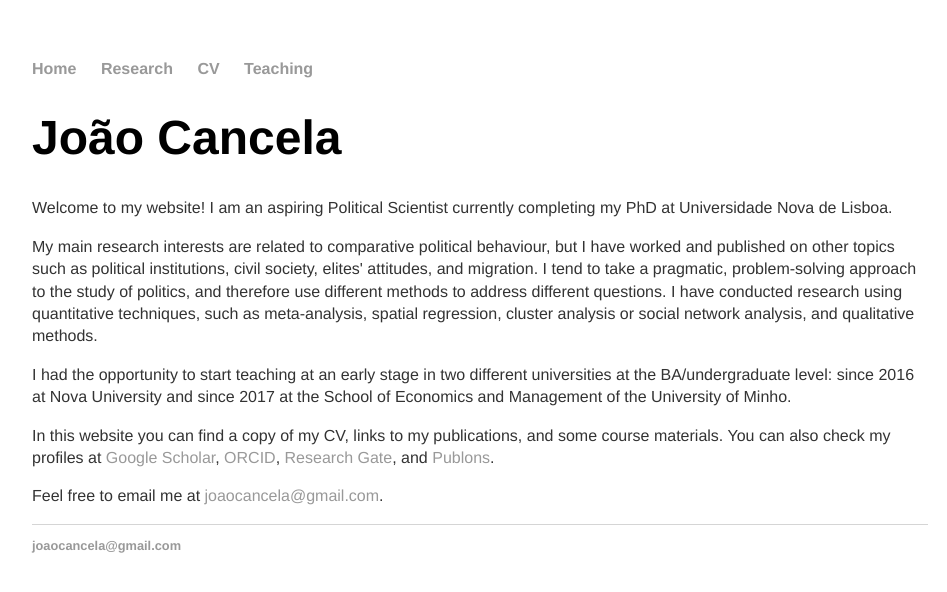
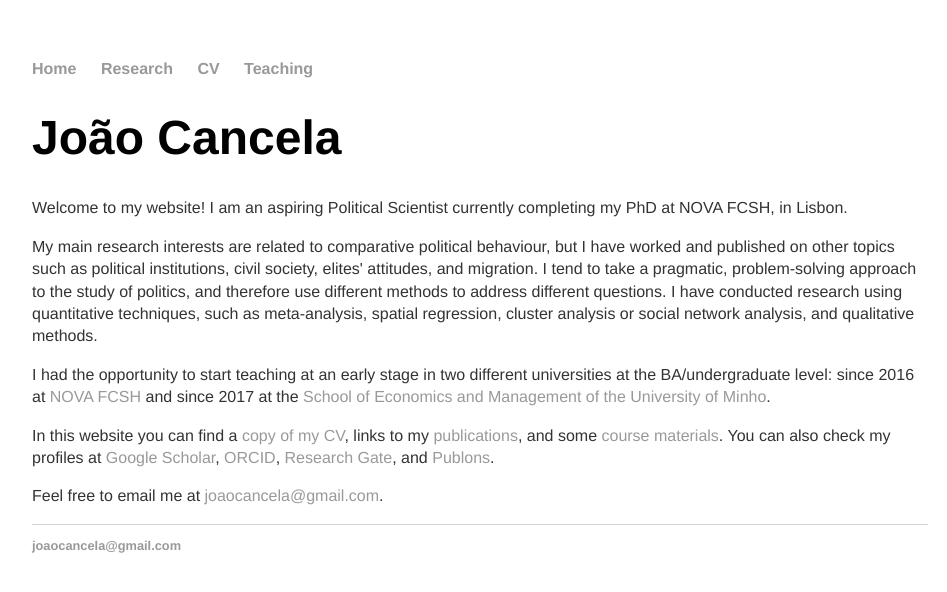
Before and after one commit to joaocancela/joaocancela.github.io, a Jekyll site: the page built from index.html, in a window 1280 px wide. Shown: the top 592 px of the page, without its empty margins (160-1107 px from the left). Built offline with Jekyll 4.4.1, drawn with Linux system fonts in a browser that asks for light colours.

Commit message:
Update index.html

```diff
--- a/index.html
+++ b/index.html
@@ -4,10 +4,10 @@ title: João Cancela
 ---
 <div class="blurb">
 	<h1>João Cancela</h1>
-	<p>Welcome to my website! I am an aspiring Political Scientist currently completing my PhD at Universidade Nova de Lisboa. </p>
+	<p>Welcome to my website! I am an aspiring Political Scientist currently completing my PhD at NOVA FCSH, in Lisbon. </p>
 	<p> My main research interests are related to comparative political behaviour, but I have worked and published on other topics such as political institutions, civil society, elites' attitudes, and migration. I tend to take a pragmatic, problem-solving approach to the study of politics, and therefore use different methods to address different questions. I have conducted research using quantitative techniques, such as meta-analysis, spatial regression, cluster analysis or social network analysis, and qualitative methods. </p>
-	<p>  I had the opportunity to start teaching at an early stage in two different universities at the BA/undergraduate level: since 2016 at Nova University and since 2017 at the School of Economics and Management of the University of Minho. </p>
-	<p> In this website you can find a copy of my CV, links to my publications, and some course materials. You can also check my profiles at <a href=https://scholar.google.com/citations?user=3uFaAyQAAAAJ&hl>Google Scholar</a>, <a href=https://orcid.org/0000-0002-5055-2060>ORCID</a>, <a href=https://www.researchgate.net/profile/Joao_Cancela > Research Gate</a>, and <a href=https://publons.com/researcher/1185891/joao-cancela/> Publons</a>.</p>
+	<p>  I had the opportunity to start teaching at an early stage in two different universities at the BA/undergraduate level: since 2016 at <a href= "https://www.fcsh.unl.pt/">NOVA FCSH</a> and since 2017 at the <a href="https://www.eeg.uminho.pt"> School of Economics and Management of the University of Minho</a>. </p>
+	<p> In this website you can find a  <a href={{ site.baseurl }}/pdf/CV_JoaoCancela_July2019.pdf target = _blank>copy of my CV</a>, links to my <a href="/research">publications</a>, and some  <a href="/teaching">course materials</a>. You can also check my profiles at <a href=https://scholar.google.com/citations?user=3uFaAyQAAAAJ&hl>Google Scholar</a>, <a href=https://orcid.org/0000-0002-5055-2060>ORCID</a>, <a href=https://www.researchgate.net/profile/Joao_Cancela > Research Gate</a>, and <a href=https://publons.com/researcher/1185891/joao-cancela/> Publons</a>.</p>
 	<p> Feel free to email me at <a href=mailto:joaocancela@gmail.com>joaocancela@gmail.com</a>.</p>
 
 </div><!-- /.blurb -->
```
